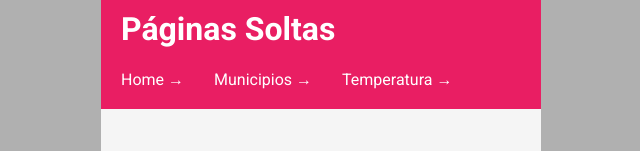
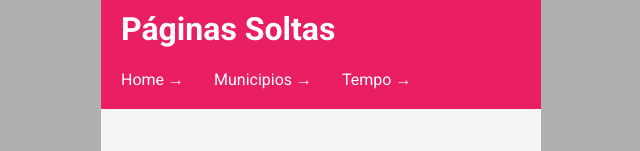
Before and after one commit to mdmourao/next-paginas-soltas, a Next.js app: page / in a window 1280 px wide. Shown: the part 167-318 px from the top of the page, without its empty margins (319-959 px from the left). Built offline with nearby package versions, Linux system fonts and the light colour scheme.

Commit message:
Temperaturas -> Tempo

```diff
--- a/components/Header/Header.js
+++ b/components/Header/Header.js
@@ -9,7 +9,7 @@ export default function Header() {
       <nav className={styles.nav}>
         <Link href="/">Home →</Link>
         <Link href="/municipios">Municipios →</Link>
-        <Link href="/temperatura">Temperatura →</Link>
+        <Link href="/temperatura">Tempo →</Link>
       </nav>
     </header>
   )
```
